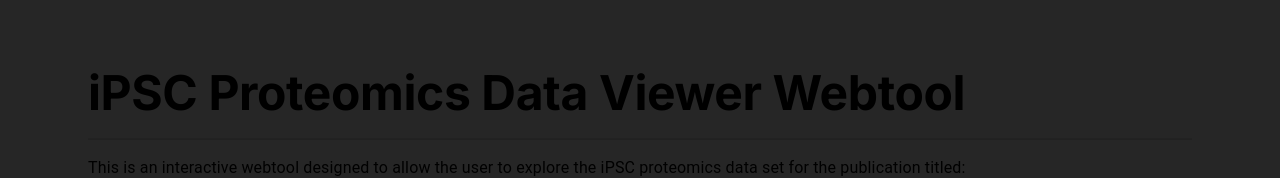
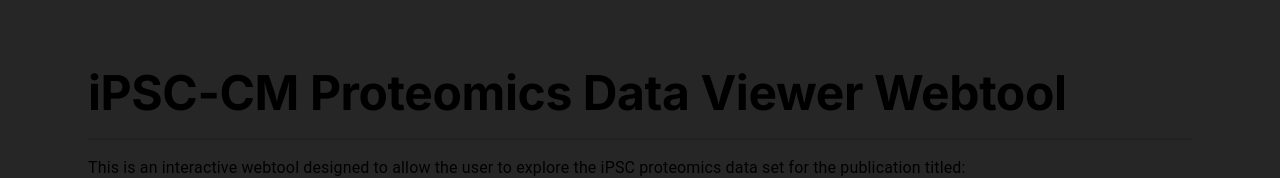
Before and after one commit to JKirkLab/tabula-rasa, a React (Create React App) app in the folder frontend/: page / in a window 1280 px wide. Shown: the top 178 px of the page. Built offline with nearby package versions, Linux system fonts and the light colour scheme; no server answers.

Commit message:
small change to title

```diff
--- a/frontend/src/components/Intro.jsx
+++ b/frontend/src/components/Intro.jsx
@@ -16,7 +16,7 @@ function Intro() {
                             width: '100%',
                         }}
                     >
-                        iPSC Proteomics Data Viewer Webtool
+                        iPSC-CM Proteomics Data Viewer Webtool
                     </Typography>
                     <Divider
                         sx={{
```
